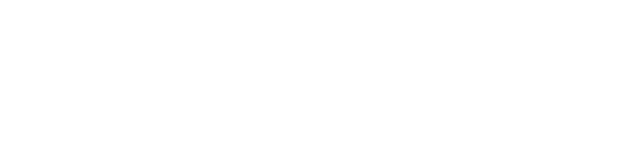
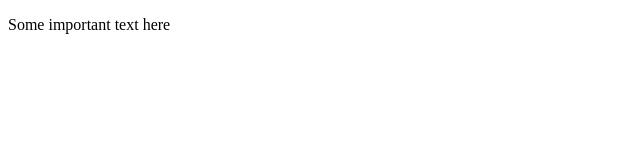
Before and after one commit to lin4pin/git-test-2, a plain HTML site: page index.html in a window 1280 px wide. Shown: the whole page, without its empty margins (0-640 px from the left). Drawn offline with Linux system fonts and the light colour scheme.

Commit message:
add text

```diff
--- a/index.html
+++ b/index.html
@@ -5,6 +5,6 @@
     <title>Document title</title>
   </head>
   <body>
-
+    <p>Some important text here</p>
   </body>
 </html>
```
